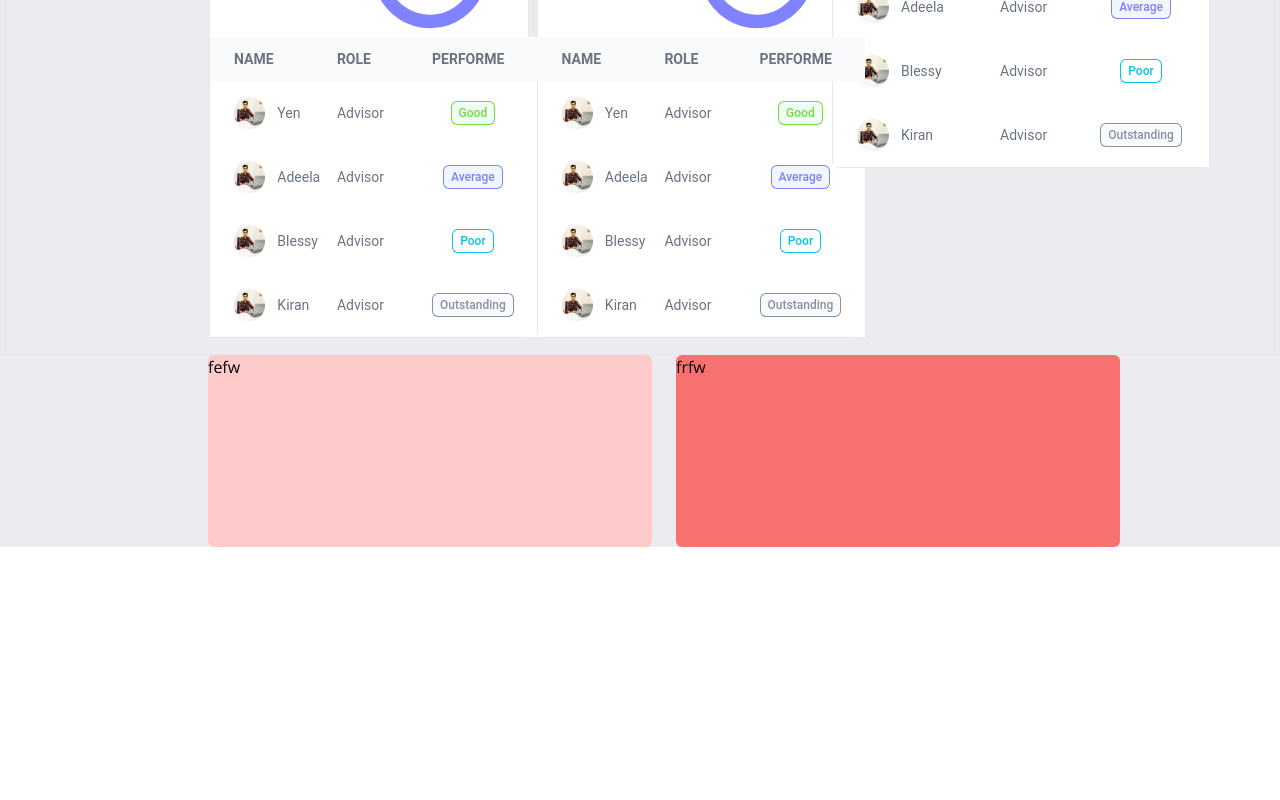
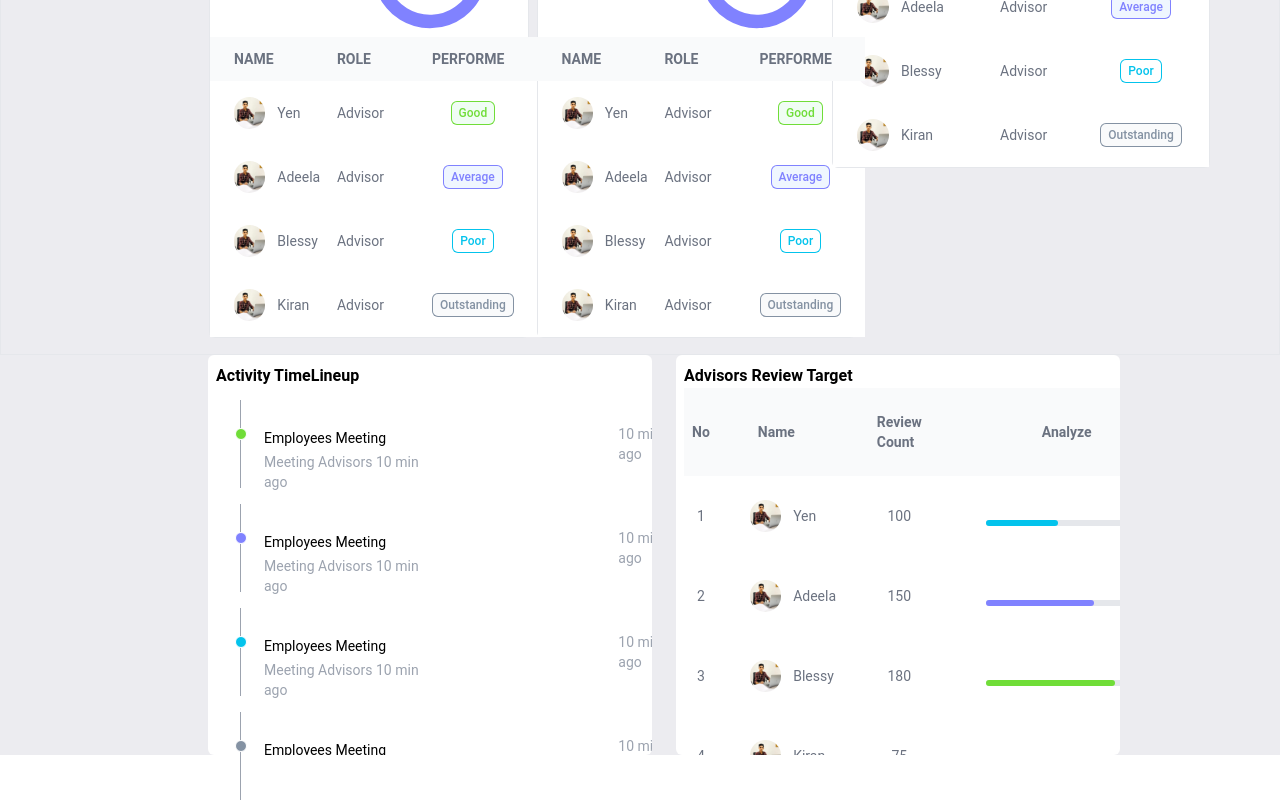
Before and after one commit to officialrashid/Brototype-Frontend, a React (Vite) app in the folder Brototype-Frontend/: page /superlead in a window 1280 px wide. Shown: the part 755-1555 px from the top of the page. Before the commit the page ends 1302 px from the top, so only its background shows below. Built offline with nearby package versions, Linux system fonts and the light colour scheme.

Commit message:
superLead dashboard ui completed

```diff
--- /dev/null
+++ b/Brototype-Frontend/src/components/SuperLead/Dashboard/ActivityTimeLinup.tsx
@@ -0,0 +1,89 @@
+import React from 'react';
+
+const ActivityTimeLinup = () => {
+    return (
+        <>
+        <div  className={`w-72 h-18   ml-4 mt-3 rounded-xl `}>
+        <ol className={`absolute ml-2  border-s  border-gray-400 dark:border-gray-400 }`}>
+          <li className="mb-16 ms-4 ">
+            <div className={`absolute -start-1.5 mt-7 h-3 w-3 rounded-full border border-white bg-Good dark:border-blue-900 dark:bg-blue-700`}></div>
+            <a href="#" className="inline-flex items-center px-4 py-2 text-sm"> </a>
+          </li>
+        </ol>
+
+        <div className="flex flex-row  gap-5 w-28rem">
+        <div className="flex flex-col ml-8 mt-5">
+            <h1 className={`font-roboto text-sm mt-2 text-black`}>Employees Meeting</h1>
+            <h1 className={`font-roboto text-sm mt-1 text-gray-400 tex-sm `}>Meeting Advisors 10 min ago</h1>
+          </div>
+          <div className="flex flex-row ml-8 mt-5 ">
+          <h1 className={`font-roboto text-sm mt-1 text-gray-400 tex-sm ml-32`}>10 min ago</h1>
+          </div>
+        </div>
+
+        </div>
+     <div  className={`w-72 h-18   ml-4 mt-3 rounded-xl `}>
+     <ol className={`absolute ml-2  border-s  border-gray-400 dark:border-gray-400 }`}>
+       <li className="mb-16 ms-4 ">
+         <div className={`absolute -start-1.5 mt-7 h-3 w-3 rounded-full border border-white bg-Average dark:border-blue-900 dark:bg-blue-700`}></div>
+         <a href="#" className="inline-flex items-center px-4 py-2 text-sm"> </a>
+       </li>
+     </ol>
+
+     <div className="flex flex-row  gap-5 w-28rem">
+     <div className="flex flex-col ml-8 mt-5">
+         <h1 className={`font-roboto text-sm mt-2 text-black`}>Employees Meeting</h1>
+         <h1 className={`font-roboto text-sm mt-1 text-gray-400 tex-sm `}>Meeting Advisors 10 min ago</h1>
+       </div>
+       <div className="flex flex-row ml-8 mt-5 ">
+       <h1 className={`font-roboto text-sm mt-1 text-gray-400 tex-sm ml-32`}>10 min ago</h1>
+       </div>
+     </div>
+
+     </div>
+     <div  className={`w-72 h-18   ml-4 mt-3 rounded-xl `}>
+     <ol className={`absolute ml-2  border-s  border-gray-400 dark:border-gray-400 }`}>
+       <li className="mb-16 ms-4 ">
+         <div className={`absolute -start-1.5 mt-7 h-3 w-3 rounded-full border border-white bg-Poor dark:border-blue-900 dark:bg-blue-700`}></div>
+         <a href="#" className="inline-flex items-center px-4 py-2 text-sm"> </a>
+       </li>
+     </ol>
+
+     <div className="flex flex-row  gap-5 w-28rem">
+     <div className="flex flex-col ml-8 mt-5">
+         <h1 className={`font-roboto text-sm mt-2 text-black`}>Employees Meeting</h1>
+         <h1 className={`font-roboto text-sm mt-1 text-gray-400 tex-sm `}>Meeting Advisors 10 min ago</h1>
+       </div>
+       <div className="flex flex-row ml-8 mt-5 ">
+       <h1 className={`font-roboto text-sm mt-1 text-gray-400 tex-sm ml-32`}>10 min ago</h1>
+       </div>
+     </div>
+
+     </div>
+     <div  className={`w-72 h-18   ml-4 mt-3 rounded-xl `}>
+     <ol className={`absolute ml-2  border-s  border-gray-400 dark:border-gray-400 }`}>
+       <li className="mb-16 ms-4 ">
+         <div className={`absolute -start-1.5 mt-7 h-3 w-3 rounded-full border border-white bg-Outstanding dark:border-blue-900 dark:bg-blue-700`}></div>
+         <a href="#" className="inline-flex items-center px-4 py-2 text-sm"> </a>
+       </li>
+     </ol>
+
+     <div className="flex flex-row  gap-5 w-28rem">
+     <div className="flex flex-col ml-8 mt-5">
+         <h1 className={`font-roboto text-sm mt-2 text-black`}>Employees Meeting</h1>
+         <h1 className={`font-roboto text-sm mt-1 text-gray-400 tex-sm `}>Meeting Advisors 10 min ago</h1>
+       </div>
+       <div className="flex flex-row ml-8 mt-5 ">
+       <h1 className={`font-roboto text-sm mt-1 text-gray-400 tex-sm ml-32`}>10 min ago</h1>
+       </div>
+     </div>
+
+     </div>
+
+     </>
+
+
+    );
+}
+
+export default ActivityTimeLinup;
--- /dev/null
+++ b/Brototype-Frontend/src/components/SuperLead/Dashboard/AdvisorsReviewTarget.tsx
@@ -0,0 +1,102 @@
+import React from 'react';
+
+
+const AdvisorReviewTarget = () => {
+    const bestEmployees = [
+        { No: 1, Name: "Yen", ReviewCount: 100, profile: '/profile.jpeg' },
+        { No: 2, Name: "Adeela", ReviewCount: 150, profile: '/profile.jpeg' },
+        { No: 3, Name: "Blessy", ReviewCount: 180, profile: '/profile.jpeg' },
+        { No: 4, Name: "Kiran", ReviewCount: 75, profile: '/profile.jpeg' },
+        { No: 5, Name: "Kiran", ReviewCount: 20, profile: '/profile.jpeg' }
+    ];
+
+    return (
+        <>
+        <table className="w-full  text-sm text-left text-gray-500 dark:text-gray-400">
+            <thead className="text-sm  bg-gray-50 dark:bg-gray-700 dark:text-gray-400">
+                <tr className='text-sm font-roboto '>
+                    <th scope="col" className="px-2 py-2 ">
+                        No
+                    </th>
+                    <th scope="col" className="px-10 py-6">
+                        Name
+                    </th>
+                    <th scope="col" className="px-10 py-6 text item-center">
+                        Review Count
+                    </th>
+                    <th scope="col" className="px-20 py-3">
+                        Analyze
+                    </th>
+                </tr>
+            </thead>
+            <tbody>
+                {bestEmployees.map((advisor, index) => {
+                    const ReviewTargetRatio = (advisor.ReviewCount / 200) * 100;
+                    return (
+                        <tr key={index} className="bg-white dark:bg-gray-800 dark:border-gray-700 hover:bg-gray-50 dark:hover:bg-gray-600">
+                            <td className="px-2 py-2 text-sm font-roboto item text-center">
+                                {advisor.No}
+                            </td>
+                            <td className="flex items-center px-8 py-6 whitespace-nowrap">
+                                <img className="w-8 h-8 rounded-full" src={advisor.profile} alt={advisor.Name} />
+                                <div className="ps-3">
+                                    <div className="text-sm font-roboto">{advisor.Name}</div>
+                                </div>
+                            </td>
+                            <td className="px-2 py-2 text-sm font-roboto item text-center">
+                                {advisor.ReviewCount}
+                            </td>
+                            <td className="px-6 py-4 text-sm font-roboto item text-center">
+                                <div className="flex items-center">
+
+                                        <div key={index} className="w-48 flex">
+                                            <div className="w-36 bg-gray-200 rounded-full h-1.5 dark:bg-gray-700 mt-5">
+                                                <div
+                                                    className={`h-1.5 rounded-full ${ReviewTargetRatio >= 80
+                                                        ? 'bg-Good'
+                                                        : ReviewTargetRatio >= 60
+                                                            ? 'bg-Average'
+                                                            : ReviewTargetRatio >= 40
+                                                                ? 'bg-Poor'
+                                                                : ReviewTargetRatio >= 20
+                                                                    ? 'bg-yellow-500'
+                                                                    : ReviewTargetRatio >= 0 && ReviewTargetRatio <= 19
+                                                                        ? 'bg-red-600'
+                                                                        : ''
+                                                        }`}
+                                                    style={{ width: `${ReviewTargetRatio}%` }}
+                                                ></div>
+                                            </div>
+                                            <span
+                                                className={`text-xs font-roboto ml-3 mt-4 ${ReviewTargetRatio >= 80
+                                                    ? 'text-Good'
+                                                    : ReviewTargetRatio >= 60
+                                                        ? 'text-Average'
+                                                        : ReviewTargetRatio >= 40
+                                                            ? 'text-Poor'
+                                                            : ReviewTargetRatio >= 20
+                                                                ? 'text-orange-500'
+                                                                : ReviewTargetRatio >= 0 && ReviewTargetRatio <= 19
+                                                                    ? 'text-red-500'
+                                                                    : '' // Set a default color or leave empty if needed
+                                                    }`}
+                                            >
+                                                {ReviewTargetRatio}%
+                                            </span>
+                                        </div>
+                                    </div>
+
+
+                            </td>
+                        </tr>
+                    );
+                })}
+            </tbody>
+
+        </table>
+
+       </>
+    );
+}
+
+export default AdvisorReviewTarget;
--- a/Brototype-Frontend/src/components/SuperLead/Dashboard/Dashboard.tsx
+++ b/Brototype-Frontend/src/components/SuperLead/Dashboard/Dashboard.tsx
@@ -16,6 +16,8 @@ import BestEmployeeGraph from "./BestEmployeeGraph"
 import TableNav from "../../Advisor /dashboard/TableNav"
 import NewTask from "../../Advisor /dashboard/NewTask"
 import SideSections from "./SideSections"
+import ActivityTimeLinup from "./ActivityTimeLinup"
+import AdvisorsReviewTarget from "./AdvisorsReviewTarget"
 
 
 
@@ -82,7 +84,7 @@ const Dashboard = () => {
                     <div className="border m-4 mr-0 rounded-md bg-white w-2/4 ">
 
                         <div className="m-2 mb-0 ">
-                            <span className="font-semibold font-roboto">Best 5 Advisor</span>
+                            <span className="font-semibold font-roboto">Best 5 Advisors</span>
                             <BestEmployeeGraph/>
                         </div>
 
@@ -93,7 +95,7 @@ const Dashboard = () => {
                         <div className="border m-4 ml-0  rounded-md bg-white w-2/4 ">
 
                   <div className="m-2 mb-0">
-                      <span className="font-semibold font-roboto">Best 5 Reviewer</span>
+                      <span className="font-semibold font-roboto">Best 5 Reviewers</span>
                       <BestEmployeeGraph/>
                   </div>
                  <BestEmployees/>
@@ -116,25 +118,23 @@ const Dashboard = () => {
 
             </div>
 
-            <div className="flex  gap-6  mt-0  h-48 ">
-                    <div className="  bg-red-200 w-1/2  ml-52 rounded-md">
-                        fefw
+            <div className="flex gap-6 mt-0">
+    <div className="bg-white w-1/2 ml-52 rounded-md overflow-y-auto" style={{ maxHeight: "400px" }}>
+        <div className="m-2 mb-0">
+            <span className="font-semibold font-roboto">Activity TimeLineup</span>
+            <ActivityTimeLinup />
+        </div>
+    </div>
+    <div className="bg-white w-1/2 h-auto mr-40 rounded-md overflow-y-auto" style={{ maxHeight: "400px" }}>
+        <div className="m-2 mb-0">
+            <span className="font-semibold font-roboto">Advisors Review Target</span>
+            <AdvisorsReviewTarget />
+        </div>
+    </div>
+</div>
 
 
-            </div>
-            <div className=" bg-red-400 w-1/2 h-48 mr-40  rounded-md">
-
-  frfw
-             </div>
-                    </div>
-
-        </div>
-
-
-
-
-
-
+   </div>
 
 
 
```
